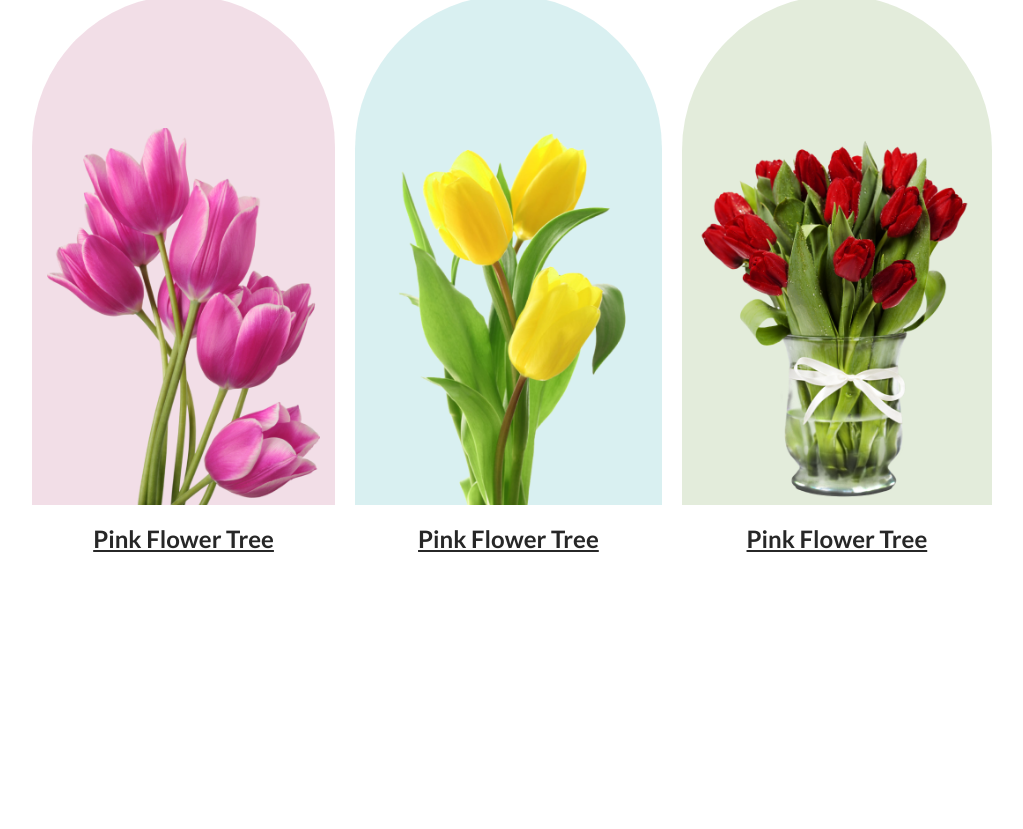
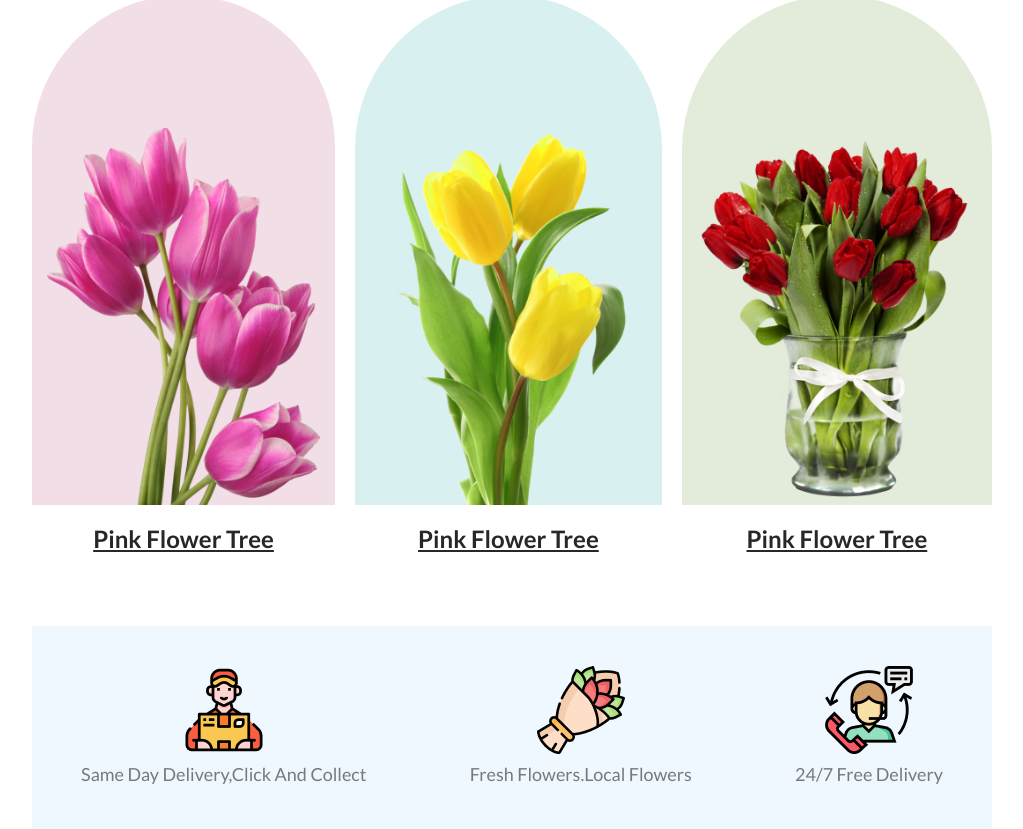
Before and after one commit to MirajMalik/Flower-Shop-Project, a plain HTML site: page index.html in a window 1280 px wide. Shown: the part 971-1800 px from the top of the page, without its empty margins (128-1151 px from the left). Before the commit the page ends 1597 px from the top, so only its background shows below. Drawn offline with Linux system fonts and the light colour scheme.

Commit message:
feature-desc added

```diff
--- a/index.html
+++ b/index.html
@@ -55,5 +55,27 @@
         </div>
     </section>
 
+    <section id = "feature-desc">
+        <div class="container">
+            <div class="f-child">
+                <img src="Flower Asset/Group 57.png" alt="" srcset="">
+                <p>Same Day Delivery,Click And Collect</p>
+
+            </div>
+            <div class="f-child">
+                <img src="Flower Asset/Group 58.png" alt="" srcset="">
+                <p>Fresh Flowers.Local Flowers</p>
+
+            </div>
+            <div class="f-child">
+                <img src="Flower Asset/Group 59.png" alt="" srcset="">
+                <p>24/7 Free Delivery</p>
+
+            </div>
+        </div>
+    </section>
+
+
+
 </body>
 </html>
--- a/styles/style.css
+++ b/styles/style.css
@@ -122,8 +122,8 @@ header{
 
 }
 .section-content .flower p{
-    color: #272727;
-    text-align: center;
+     color: #272727;
+     text-align: center;
      font-size: 24px;
      margin-top: 16px;
      font-style: normal;
@@ -132,3 +132,31 @@ header{
      text-decoration: underline;
 
 }
+
+/* feature-Desc */
+
+#feature-desc .container{
+    display: flex;
+    align-items: end;
+    gap: 5px;
+    justify-content:space-around;
+    flex-wrap: wrap;
+    background-color: aliceblue;
+    padding-bottom: 40px;
+    padding-top: 40px;
+}
+
+.container .f-child{
+    display: flex;
+    flex-direction: column;
+    justify-content: center;
+    align-items: center;
+    text-align: center;
+}
+
+
+.container .f-child p{
+    text-align: center;
+    margin-top: 5px;
+
+}
```
